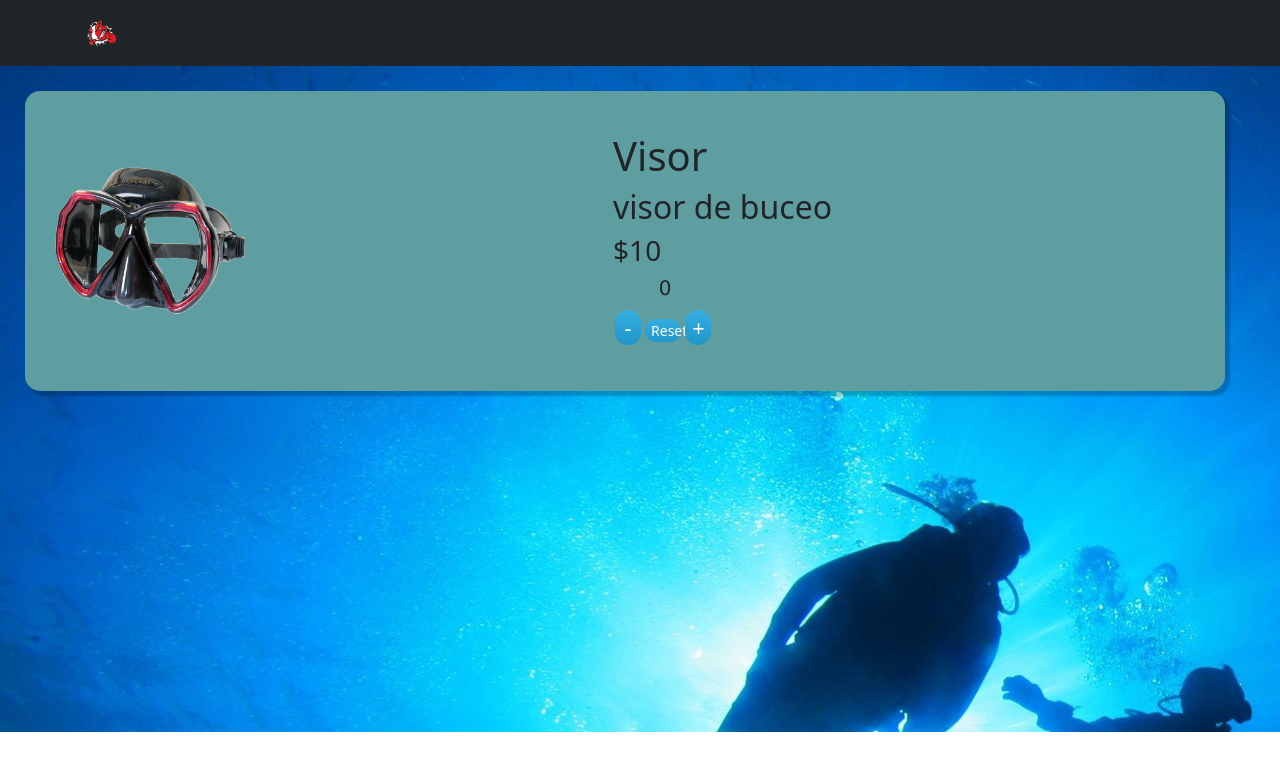
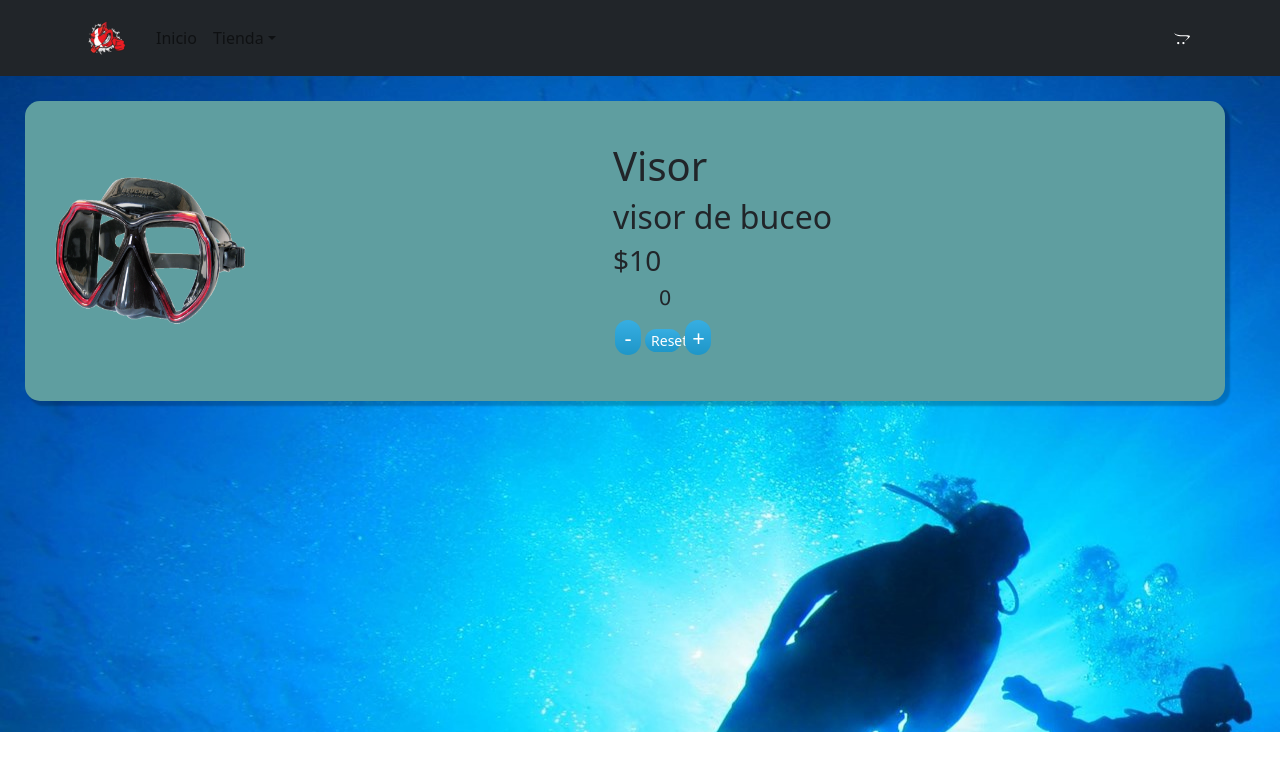
Before and after one commit to jmzava/coder-zava-reactjs-c19795-, a React (Create React App) app in the folder buceoecom/: page /item/1 in a window 1280 px wide. Shown: the top 770 px of the page. Built offline with nearby package versions, Linux system fonts and the light colour scheme.

Commit message:
viernes2

```diff
--- a/buceoecom/src/App.js
+++ b/buceoecom/src/App.js
@@ -13,14 +13,10 @@ function App() {
       <BrowserRouter>
         <NavBar />
         <Routes>
-          <Route exact path ='/' element={<Pagina greeting="Accesorios para tu Buceo"/>}/>
-          <Route exact path ='/detalle' element={<ItemListContainer />}/>
-          <Route exact path ='/item/:idProducto' element={<ItemDetailContainer />}/>
-          <Route exact path ='/cart' element={<Cart />}/>
-
-
-
-
+            <Route exact path ='/' element={<Pagina greeting="Accesorios para tu Buceo"/>}/>
+            <Route exact path ='/categoria/:idCategoria' element={<ItemListContainer />}/>
+            <Route exact path ='/item/:idProducto' element={<ItemDetailContainer />}/>
+            <Route exact path ='/cart' element={<Cart />}/>
         </Routes>
       </BrowserRouter>
     </div>
--- a/buceoecom/src/components/Items/ItemDetail/ItemDetail.js
+++ b/buceoecom/src/components/Items/ItemDetail/ItemDetail.js
@@ -3,7 +3,7 @@ import "./ItemDetail.css"
 import ItemCount from '../ItemCount/ItemCount'
 
 function ItemDetail({ prodIndividual }) {
-    const { imagen, titulo, desc, precio, inicial, stock, minimo, categoria} = prodIndividual
+    const { imagen, titulo, desc, precio, inicial, stock, minimo} = prodIndividual
     return (
         <div className='cardProdIndividual'>
             <div className='cardProdIndividualImg'>
--- a/buceoecom/src/components/Items/ItemListContainer/ItemListContainer.js
+++ b/buceoecom/src/components/Items/ItemListContainer/ItemListContainer.js
@@ -1,28 +1,38 @@
 import React from "react";
 import { cargaPromesa } from "../../../helpers/mock";
-import { useState, useEffect } from "react";
+import { useState, useEffect} from "react";
 import ItemList from "../ItemList/ItemList";
 import CargandoSpinner from "../../Structure/Spinners/Spinner";
 import "./ItemListContainer.css";
-
+import {useParams} from 'react-router-dom'
 
 function ItemListContainer() {
   const [cargando, setCargando] = useState(true);
   const [productos, setProductos] = useState([]);
+  const {idCategoria}=useParams();
 
+  useEffect(() => {
 
-    useEffect(() => {
-    cargaPromesa
+    if (idCategoria==="todos") {
+      cargaPromesa
       .then((resp) => setProductos(resp))
       .catch((err) => console.log(err))
-      .finally(()=> setCargando(false));
-  }, []);
+      .finally(() => setCargando(false));
+    }else{
+      cargaPromesa
+
+        .then((resp) =>setProductos(resp.filter((prod) => prod.categoria === idCategoria)))
+        .catch((err) => console.log(err))
+        .finally(() => setCargando(false));
+    }
+  }, [idCategoria]);
 
   return (
     <div>
       {cargando ? (
         <h2 className="centerText">
-          Cargando Contenido Listado Productos<CargandoSpinner />
+          Cargando Contenido Listado Productos
+          <CargandoSpinner />
         </h2>
       ) : (
         <ItemList productos={productos} />
--- a/buceoecom/src/components/Structure/NavBar/NavBar.css
+++ b/buceoecom/src/components/Structure/NavBar/NavBar.css
@@ -0,0 +1,5 @@
+.logo{
+    width:50px;
+    height:50px;
+    margin-left: 0 px;
+}
--- a/buceoecom/src/components/Structure/NavBar/NavBar.js
+++ b/buceoecom/src/components/Structure/NavBar/NavBar.js
@@ -1,48 +1,42 @@
 import React from "react";
 import Navbar from "react-bootstrap/Navbar";
 import Nav from "react-bootstrap/Nav";
+import { NavDropdown } from "react-bootstrap";
 import Container from "react-bootstrap/Container";
-import Logo from "../Images/logo/scuba.png"
+import Logo from "../Images/logo/scuba.png";
+import "./NavBar.css";
 import CartWidget from "../Cartwidget/CartWidget";
 import { Link } from "react-router-dom";
 
 function NavBar() {
   return (
     <Navbar bg="dark">
-    <Container>
-      <Navbar.Brand href="#home">
-        <img
-          src={Logo}
-          width="40"
-          height="40"
-          className="d-inline-block align-left"
-          alt="logo"
-        />
-      </Navbar.Brand>
-    </Container>
+        <Container>
+          <Navbar.Brand>
+              <img src={Logo} className="d-inline-block logo" alt="logo" />
+          </Navbar.Brand>
+        <Navbar.Toggle aria-controls="responsive-navbar-nav" />
+
+        <Navbar.Collapse id="responsive-navbar-nav">
+          <Nav className="me-auto" bg="dark">
+            <Nav.Link eventKey="2" as={Link} to="/">Inicio</Nav.Link>
+            <NavDropdown title="Tienda" id="collasible-nav-dropdown" bg="dark">
+              <Nav.Link eventKey="2" as={Link} to="/categoria/Visor">Visores</Nav.Link>
+              <Nav.Link eventKey="2" as={Link} to="/categoria/Aletas">Aletas</Nav.Link>
+              <Nav.Link eventKey="2" as={Link} to="/categoria/Varios">Varios</Nav.Link>
+              <NavDropdown.Divider />
+              <Nav.Link eventKey="2" as={Link} to="/categoria/todos">Todos</Nav.Link>
+            </NavDropdown>
+          </Nav>
+          <Nav>
+            <Nav.Link eventKey="2" as={Link} to="/cart">
+              <CartWidget />
+            </Nav.Link>
+          </Nav>
+        </Navbar.Collapse>
+      </Container>
     </Navbar>
-
   );
 }
 
 export default NavBar;
-
-{/* <div>
-<Navbar bg="primary" variant="dark">
-  <Container>
-    <Navbar.Brand> Tienda Buceo </Navbar.Brand>
-    <Nav className="me-auto">
-      <Link to="/">
-        <Nav> Home </Nav>
-      </Link>
-      <Link to="detalle">
-        <Nav>Shop </Nav>
-      </Link>
-      <Nav.Link href="#login"> Log In </Nav.Link>
-      <Link to="/cart">
-        <CartWidget />
-      </Link>
-    </Nav>
-  </Container>
-</Navbar>
-</div> */}
--- a/buceoecom/src/helpers/mock.js
+++ b/buceoecom/src/helpers/mock.js
@@ -1,11 +1,11 @@
 const products =[
-    {id: "1", imagen:"/imagenes/mask1.png", titulo: "Visor", desc:"visor de buceo", precio:"10", inicial:0, stock:5, minimo:0, catergoria:"Visor" },
-    {id: "2", imagen:"/imagenes/mask_and_snorkel.png", titulo: "Visor & Snorkel", desc:"combo visor mas snorquel", precio:"10",inicial:0, stock:6, minimo:0, catergoria:"Visor"},
-    {id: "3", imagen:"/imagenes/fins1.png", titulo: "aletas", desc:"aletas abioertas", precio:"10",inicial:0, stock:7, minimo:0, catergoria:"Aletas"},
-    {id: "4", imagen:"/imagenes/fins2.png", titulo: "aletas", desc:"aletas cerradas", precio:"10", inicial:0, stock:8, minimo:0, catergoria:"Aletas"},
-    {id: "5", imagen:"/imagenes/pngegg.png", titulo: "chaleco", desc:"Chaleco Compensador", inicial:0, stock:9, minimo:0, catergoria:"Varios"},
-    {id: "6", imagen:"/imagenes/smb1.png", titulo: "Boya Marcadora", desc:"Boya de superficie", inicial:0, stock:4, minimo:0, catergoria:"Varios"},
-    {id: "7", imagen:"/imagenes/belt1.png", titulo: "cinturon", desc:"cinturon para lastre", inicial:0, stock:3, minimo:0, catergoria:"Varios"}
+    {id: "1", imagen:"/imagenes/mask1.png", titulo: "Visor", desc:"visor de buceo", precio:"10", inicial:0, stock:5, minimo:0, categoria:"Visor" },
+    {id: "2", imagen:"/imagenes/mask_and_snorkel.png", titulo: "Visor & Snorkel", desc:"combo visor mas snorquel", precio:"10",inicial:0, stock:6, minimo:0, categoria:"Visor"},
+    {id: "3", imagen:"/imagenes/fins1.png", titulo: "aletas", desc:"aletas abioertas", precio:"10",inicial:0, stock:7, minimo:0, categoria:"Aletas"},
+    {id: "4", imagen:"/imagenes/fins2.png", titulo: "aletas", desc:"aletas cerradas", precio:"10", inicial:0, stock:8, minimo:0, categoria:"Aletas"},
+    {id: "5", imagen:"/imagenes/pngegg.png", titulo: "chaleco", desc:"Chaleco Compensador", inicial:0, stock:9, minimo:0, categoria:"Varios"},
+    {id: "6", imagen:"/imagenes/smb1.png", titulo: "Boya Marcadora", desc:"Boya de superficie", inicial:0, stock:4, minimo:0, categoria:"Varios"},
+    {id: "7", imagen:"/imagenes/belt1.png", titulo: "cinturon", desc:"cinturon para lastre", inicial:0, stock:3, minimo:0, categoria:"Varios"}
 ]
 
 //     {id: 8, imagen:"/imagenes/mask1.png", titulo: "luneta", desc:"visor 2", inicial:0, stock:3, minimo:0},
```
